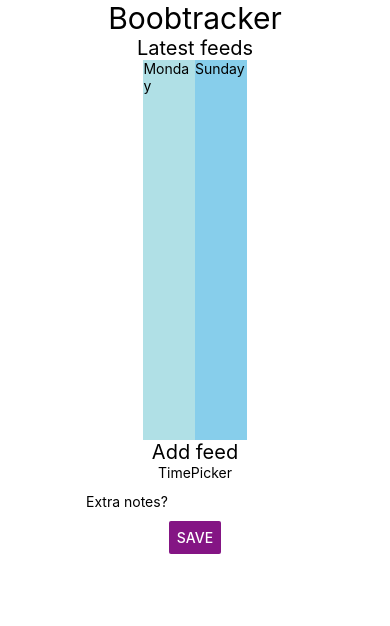
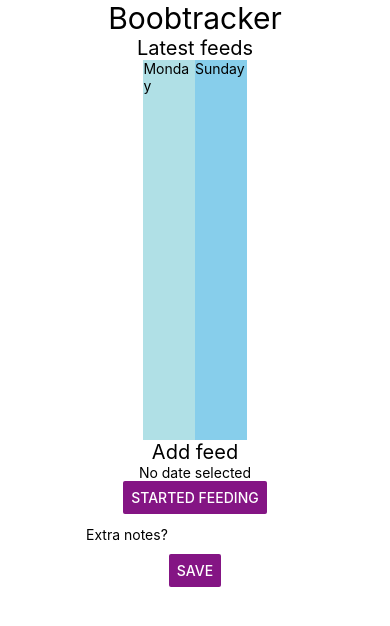
Before and after one commit to skurpi/milkyway, a React Native app: screen / in a window 390 px wide. Shown: the top 626 px of the page. Built offline with nearby package versions, Linux system fonts and the light colour scheme.

Commit message:
Add timepicker and handle basic selecting of time

```diff
--- a/package.json
+++ b/package.json
@@ -11,7 +11,8 @@
   "dependencies": {
     "expo": "^31.0.2",
     "react": "16.5.0",
-    "react-native": "https://github.com/expo/react-native/archive/sdk-31.0.0.tar.gz"
+    "react-native": "https://github.com/expo/react-native/archive/sdk-31.0.0.tar.gz",
+    "react-native-modal-datetime-picker": "^6.0.0"
   },
   "devDependencies": {
     "babel-preset-expo": "^5.0.0"
--- a/ui-components/FeedLogger.js
+++ b/ui-components/FeedLogger.js
@@ -1,16 +1,41 @@
 import React, { Component } from "react";
-import { View, Text, TextInput, Button } from "react-native";
+import { View, TextInput, Button, Text } from "react-native";
+import DateTimePicker from "react-native-modal-datetime-picker";
 
 import Header from "./Header";
 
+function handleDate(date) {
+  return typeof date === "string" ? date : date.toString();
+}
+
 export default class FeedLogger extends Component {
+  constructor(props) {
+    super(props);
+    this.state = { isDateTimePickerVisible: false, date: "No date selected" };
+
+    this.showTimePicker = () =>
+      this.setState({ isDateTimePickerVisible: true });
+
+    this.hideTimePicker = () =>
+      this.setState({ isDateTimePickerVisible: false });
+
+    this.handleDatePicked = date => {
+      this.setState({ date: date.toString(), isDateTimePickerVisible: false });
+    };
+  }
+
   render() {
     return (
       <>
         <Header>Add feed</Header>
         <View style={{ flex: 1, alignItems: "center" }}>
-          <Text>TimePicker</Text>
-          {/*https://reactnativeexample.com/a-react-native-datetime-picker-for-android-and-ios/ */}
+          <Text>{handleDate(this.state.date)}</Text>
+          <Button
+            onPress={this.showTimePicker}
+            title="Started feeding"
+            color="#841584"
+            accessibilityLabel="Choose the time that the feeding started"
+          />
           <TextInput
             style={{ height: 40 }}
             placeholder="Extra notes?"
@@ -23,6 +48,12 @@ export default class FeedLogger extends Component {
             accessibilityLabel="Save the details of the feed"
           />
         </View>
+        <DateTimePicker
+          mode={"time"}
+          isVisible={this.state.isDateTimePickerVisible}
+          onConfirm={this.handleDatePicked}
+          onCancel={this.hideTimePicker}
+        />
       </>
     );
   }
```
Also changed, not shown: 1 other file (tests, documents, lock files or other folders).
